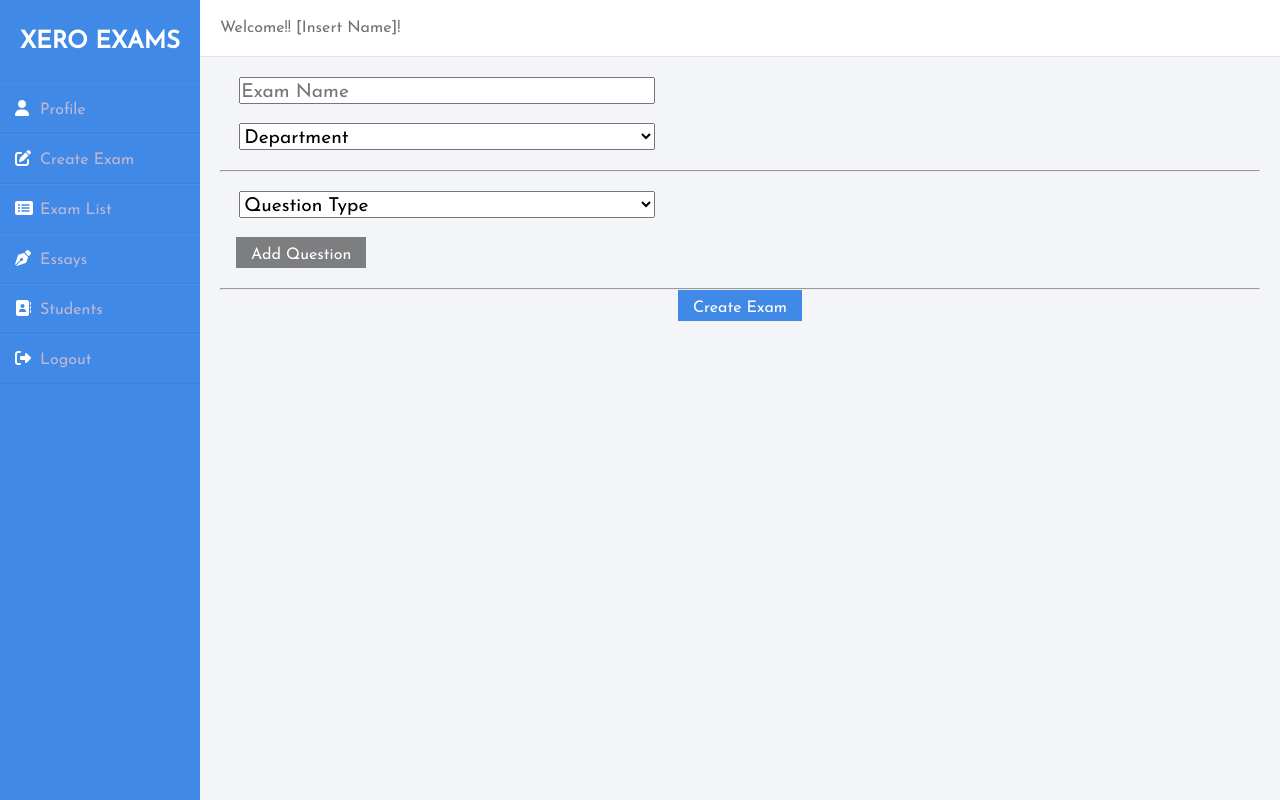
After one commit to Nomas-X/WEB_PROJ_UNI_HKU, a PHP site: page /createExams.php in a window 1280 px wide. The commit adds this page. Run offline with PHP 8.4, Linux system fonts and the light colour scheme; some libraries are stand-ins or nearby versions.

Commit message:
PHP accessibility fix Made question informaiton accessible in PHP by using hidden inputs

```diff
--- a/Public/javascript/createExam.js
+++ b/Public/javascript/createExam.js
@@ -31,7 +31,7 @@ const removeQuestion = (question) => {
 const addRemoveButton =  (question) => {
 	let remove_question_button = document.createElement("a");
 	remove_question_button.classList.add("delete_question_button");
-	remove_question_button.innerHTML = "<i class=\"fas fa-solid fa-trash question_delete_icon\"></i> Delete Question";
+	remove_question_button.innerHTML = "<i class=\"fas fa-solid fa-trash question_delete_icon\"></i>Delete Question";
 	question.appendChild(remove_question_button);
 	remove_question_button.addEventListener("click", () => {
 		removeQuestion(remove_question_button);
@@ -52,7 +52,8 @@ const createQuestionFields = (question, type) => {
 			let answer_field = document.createElement("input");
 
 			answer_field.classList.add("new_question_answers_inputs");
-			answer_field.placeholder = `Option ${i + 1}`
+			answer_field.placeholder = `Option ${i + 1}`;
+			answer_field.name = `question_${question_counter}_option_${i + 1}`;
 			question.appendChild(answer_field);
 
 		}
@@ -67,7 +68,7 @@ const createQuestionFields = (question, type) => {
 
 			if (type === "single_choice") {
 				correct_option_selector.type = "radio";
-				correct_option_selector.name = `Question_id_${question_counter + 1}`;
+				correct_option_selector.name = `question_${question_counter}_answer_selector`;
 				correct_option_selector.classList.add("correct_answer_radio");
 			} else if (type === "multiple_choices") {
 				correct_option_selector.type = "checkbox";
@@ -94,6 +95,7 @@ const createQuestionFields = (question, type) => {
 	grade_field_label.classList.add("grade_p");
 	question.appendChild(grade_field_label);
 	grade_field.classList.add("question_grade");
+	grade_field.name=`question_${question_counter}_grade`;
 	grade_field.type = "number";
 	grade_field.min = "1";
 	grade_field.max = "100";
@@ -104,10 +106,14 @@ const createQuestionFields = (question, type) => {
 const createNewQuestion = (type) => {
 	if (type !== "0") {
 		let new_question = document.createElement("div");
-
-		new_question.innerHTML = "<input type=\"text\" class=\"new_question_inputs\" placeholder=\"Enter the question\"></input>";
+		let question_type_input = document.createElement("input");
+		new_question.innerHTML = `<input type="text" class="new_question_inputs" name="question_${question_counter + 1}" placeholder="Enter the question"></input>`;
 		questions_container.appendChild(new_question);
 		questions_container.insertBefore(new_question, submit_button.parentElement);
+		question_type_input.name = `question_${question_counter + 1}_type`;
+		question_type_input.type = "hidden";
+		question_type_input.value = `${type}`;
+		new_question.appendChild(question_type_input);
 
 		if (type === "single_choice") {
 			createQuestionFields(new_question, type);
@@ -118,7 +124,7 @@ const createNewQuestion = (type) => {
 			correct_answer.innerHTML = "Select the correct answer:";
 			correct_answer.classList = "correct_option_p";
 			new_question.appendChild(correct_answer);
-			new_question.insertBefore(correct_answer, new_question.children[number_of_answers + 2]);
+			new_question.insertBefore(correct_answer, new_question.children[number_of_answers + 3]);
 
 
 		} else if (type === "multiple_choices") {
@@ -130,7 +136,7 @@ const createNewQuestion = (type) => {
 			correct_answer.innerHTML = "Select the correct answers:";
 			correct_answer.classList = "correct_option_p";
 			new_question.appendChild(correct_answer);
-			new_question.insertBefore(correct_answer, new_question.children[number_of_answers + 2]);
+			new_question.insertBefore(correct_answer, new_question.children[number_of_answers + 3]);
 
 		} else if (type === "order_answers") {
 			createQuestionFields(new_question, type);
@@ -141,7 +147,7 @@ const createNewQuestion = (type) => {
 			correct_answer.innerHTML = "Enter the correct order:";
 			correct_answer.classList = "correct_option_p";
 			new_question.appendChild(correct_answer);
-			new_question.insertBefore(correct_answer, new_question.children[number_of_answers + 2]);
+			new_question.insertBefore(correct_answer, new_question.children[number_of_answers + 3]);
 
 		} else if (type === "fill_blank") {
 			createQuestionFields(new_question, type);
--- a/Public/pages/createExam.php
+++ b/Public/pages/createExams.php
@@ -1,3 +1,6 @@
+<?php include("../config/db_connect.php"); ?>
+<?php include("../php/createExam.php"); ?>
+
 <!DOCTYPE html>
 <html lang="en">
 <head>
@@ -16,15 +19,15 @@
 		<div class="main_content">
 			<div class="header">Welcome!! [Insert Name]!</div>
 			<div class="info">
-				<form action="#">
+				<form>
 					<div>
 						<input type="text" class="create_inputs" placeholder="Exam Name">
 						<select name="" id="" class="create_inputs">
-							<option value="0">Course</option>
-							<option value="EE331">EE331 | Signals and Systems</option>
-							<option value="EE205">EE205 | Circuit Analysis</option>
-							<option value="CENG313">CENG313 | Web Programming</option>
-							<option value="CENG311">CENG311 | Data Communications and Computer Networks</option>
+							<option value="0">Department</option>
+							<option value="EEE">EEE | Eletrical and Electrons Engineering</option>
+							<option value="COME">COME | Computer Engineering</option>
+							<option value="CENG">CENG | Civil Engineering</option>
+							<option value="LAW">LAW | Laws and Rights</option>
 						</select>
 					</div>
 					<hr>
@@ -42,12 +45,13 @@
 					</div>
 				</form>
 				<hr>
-				<div class="questions_container" id="questions_container">
-
+				<form action="createExams.php" method="POST" class="questions_container" id="questions_container">
 					<div id="create_exam_submit">
-						<button type="submit" class="create_exam" id="create_exam">Create Exam</button>
+						<input type="hidden" name="exam_department" value="">
+						<input type="hidden" name="exam_name" value="">
+						<button type="submit" class="create_exam" id="create_exam" name="create_exam">Create Exam</button>
 					</div>
-				</div>
+				</form>
 		  </div>
 		</div>
 	</div>
--- a/Public/pages/students.php
+++ b/Public/pages/students.php
@@ -1,10 +1,9 @@
+<?php include("../config/db_connect.php"); ?>
 <?php include("../php/addStudent.php"); ?>
 <?php include("../php/removeStudent.php"); ?>
 <?php
 	// Define counter
 	$counter = 1;
-
-	include("../config/db_connect.php");
 
 	// Write query for all students
 	$sql = "SELECT first_name, last_name, student_number, department FROM students ORDER BY first_name";
--- a/Public/php/addStudent.php
+++ b/Public/php/addStudent.php
@@ -1,4 +1,3 @@
-<?php include("../config/db_connect.php"); ?>
 <?php
 	$std_f_name = $std_l_name = $std_number = $std_password = $std_department = "";
 	$errors = ["std_f_name" => "", "std_l_name" => "", "std_number" => "", "std_password" => "", "std_department" => ""];
@@ -58,7 +57,7 @@
 		}
 
 		if (array_filter($errors)) {
-			echo "errors i	n the form!";
+			echo "errors in the form!";
 		} else {
 			$std_f_name = mysqli_real_escape_string($conn, $_POST["std_f_name"]);
 			$std_l_name = mysqli_real_escape_string($conn, $_POST["std_l_name"]);
--- /dev/null
+++ b/Public/php/createExam.php
@@ -0,0 +1,8 @@
+<?php
+	$std_f_name = $std_l_name = $std_number = $std_password = $std_department = "";
+	$errors = ["std_f_name" => "", "std_l_name" => "", "std_number" => "", "std_password" => "", "std_department" => ""];
+
+	if (isset($_POST["create_exam"])) {
+		print_r($_POST);
+	}
+?>
--- a/Public/php/removeStudent.php
+++ b/Public/php/removeStudent.php
@@ -1,4 +1,3 @@
-<?php include("../config/db_connect.php"); ?>
 <?php
 	if (isset($_POST["std_delete"])) {
 		$std_to_delete = mysqli_real_escape_string($conn, $_POST["std_to_delete"]);
--- a/Public/stylesheets/styles.css
+++ b/Public/stylesheets/styles.css
@@ -233,6 +233,7 @@ body{
 
 .question_delete_icon {
 	color: #d40000;
+	margin-right: 0.3em;
 }
 
 .delete_icon:hover, .question_delete_icon:hover {
@@ -274,6 +275,13 @@ tr:nth-child(even) {
 
 .delete_question_button {
 	display: block;
+	width: 20%;
+}
+
+.delete_question_button:hover {
+	display: block;
+	width: 20%;
+	cursor: pointer;
 }
 
 .center {
--- a/Public/templates/sideBarInstructor.php
+++ b/Public/templates/sideBarInstructor.php
@@ -1,9 +1,9 @@
 <h2>Xero Exams</h2>
 <ul>
 	<li><a href="profile.php"><i class="fas fa-user"></i>Profile</a></li>
-	<li><a href="createExam.php"><i class="fas fa-solid fa-pen-to-square"></i>Create Exam</a></li>
-	<li><a href="createExam.php"><i class="fas fa-solid fa-rectangle-list"></i>Exam List</a></li>
-	<li><a href="createExam.php"><i class="fas fa-solid fa-pen-nib"></i>Essays</a></li>
+	<li><a href="createExams.php"><i class="fas fa-solid fa-pen-to-square"></i>Create Exam</a></li>
+	<li><a href="createExams.php"><i class="fas fa-solid fa-rectangle-list"></i>Exam List</a></li>
+	<li><a href="createExams.php"><i class="fas fa-solid fa-pen-nib"></i>Essays</a></li>
 	<li><a href="students.php"><i class="fas fa-address-book"></i>Students</a></li>
 	<li><a href="login.php"><i class="fas fa-solid fa-right-from-bracket"></i>Logout</a></li>
 </ul>
```
